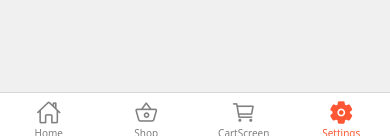
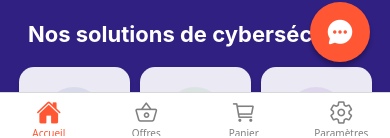
Before and after one commit to leon-morival/cynaMobile, a React Native app: screen /Settings in a window 390 px wide. Shown: the part 703-841 px from the top of the page. Built offline with nearby package versions, Linux system fonts and the light colour scheme.

Commit message:
colors homescreen

```diff
--- a/src/navigation/TabNavigator.tsx
+++ b/src/navigation/TabNavigator.tsx
@@ -18,14 +18,14 @@
         tabBarIcon: ({ focused, color, size }) => {
           let iconName: any = "";
 
-          if (route.name === Routes.HomeTab) {
+          if (route.name === "Accueil") {
             iconName = focused ? "home" : "home-outline";
-          } else if (route.name === Routes.ShopTab) {
+          } else if (route.name === "Offres") {
             // changé: icône de 'person' modifiée pour une icône de shopping
             iconName = focused ? "basket" : "basket-outline";
-          } else if (route.name === Routes.CartScreen) {
+          } else if (route.name === "Panier") {
             iconName = focused ? "cart" : "cart-outline"; // changed from settings to cart
-          } else if (route.name === Routes.SettingsTab) {
+          } else if (route.name === "Paramètres") {
             iconName = focused ? "settings" : "settings-outline";
           }
 
@@ -36,13 +36,10 @@
         headerShown: false,
       })}
     >
-      <Tab.Screen name={Routes.HomeTab} component={HomeStackNavigator} />
-      <Tab.Screen name={Routes.ShopTab} component={ShopStackNavigator} />
-      <Tab.Screen name={Routes.CartScreen} component={CartScreen} />
-      <Tab.Screen
-        name={Routes.SettingsTab}
-        component={SettingsStackNavigator}
-      />
+      <Tab.Screen name={"Accueil"} component={HomeStackNavigator} />
+      <Tab.Screen name={"Offres"} component={ShopStackNavigator} />
+      <Tab.Screen name={"Panier"} component={CartScreen} />
+      <Tab.Screen name={"Paramètres"} component={SettingsStackNavigator} />
     </Tab.Navigator>
   );
 };
--- a/src/screens/Home/HomeScreen.tsx
+++ b/src/screens/Home/HomeScreen.tsx
@@ -1,16 +1,16 @@
+import { Ionicons } from "@expo/vector-icons";
+import { useNavigation } from "@react-navigation/native";
 import React from "react";
 import {
+  Dimensions,
+  Image,
   ScrollView,
   StyleSheet,
   Text,
+  TouchableOpacity,
   View,
-  Image,
-  TouchableOpacity,
-  Dimensions,
 } from "react-native";
 import { Colors } from "../../../constants/Colors";
-import { useNavigation } from "@react-navigation/native";
-import { Ionicons } from "@expo/vector-icons";
 import { Routes } from "../../navigation/Routes";
 
 export default function HomeScreen() {
@@ -22,31 +22,49 @@
       key: "advancedSecurity",
       title: "Protection Avancée",
       icon: "shield-checkmark-outline",
+      iconColor: "#7986CB", // Bleu indigo pastel
+      textColor: "#5C6BC0",
+      bgColor: "rgba(121, 134, 203, 0.15)",
     },
     {
       key: "threatDetection",
       title: "Détection Menaces",
       icon: "scan-outline",
+      iconColor: "#81C784", // Vert pastel
+      textColor: "#66BB6A",
+      bgColor: "rgba(129, 199, 132, 0.15)",
     },
     {
       key: "secureAccess",
       title: "Accès Sécurisé",
       icon: "key-outline",
+      iconColor: "#9575CD", // Violet pastel
+      textColor: "#7E57C2",
+      bgColor: "rgba(149, 117, 205, 0.15)",
     },
     {
       key: "dataEncryption",
       title: "Chiffrement",
       icon: "lock-closed-outline",
+      iconColor: "#4FC3F7", // Bleu clair pastel
+      textColor: "#29B6F6",
+      bgColor: "rgba(79, 195, 247, 0.15)",
     },
     {
       key: "complianceTools",
       title: "Conformité",
       icon: "checkmark-circle-outline",
+      iconColor: "#FF8A65", // Orange doux
+      textColor: "#FF7043",
+      bgColor: "rgba(255, 138, 101, 0.15)",
     },
     {
       key: "support",
       title: "Support 24/7",
       icon: "headset-outline",
+      iconColor: "#90A4AE", // Bleu-gris
+      textColor: "#78909C",
+      bgColor: "rgba(144, 164, 174, 0.15)",
     },
   ];
 
@@ -96,14 +114,21 @@
         <View style={styles.featureSection}>
           {featureList.map((feature) => (
             <View key={feature.key} style={styles.feBox}>
-              <View style={styles.feImageContainer}>
+              <View
+                style={[
+                  styles.feImageContainer,
+                  { backgroundColor: feature.bgColor },
+                ]}
+              >
                 <Ionicons
                   name={feature.icon}
                   size={32}
-                  color={Colors.primary}
+                  color={feature.iconColor}
                 />
               </View>
-              <Text style={styles.feText}>{feature.title}</Text>
+              <Text style={[styles.feText, { color: feature.textColor }]}>
+                {feature.title}
+              </Text>
             </View>
           ))}
         </View>
@@ -247,7 +272,6 @@
   feImageContainer: {
     width: 60,
     height: 60,
-    backgroundColor: "rgba(205, 212, 248, 0.6)",
     borderRadius: 30,
     justifyContent: "center",
     alignItems: "center",
@@ -256,7 +280,6 @@
   feText: {
     textAlign: "center",
     fontWeight: "600",
-    color: Colors.primary,
     fontSize: 14,
   },
   ctaSection: {
```
Also changed, not shown: 1 other file (tests, documents, lock files or other folders).
